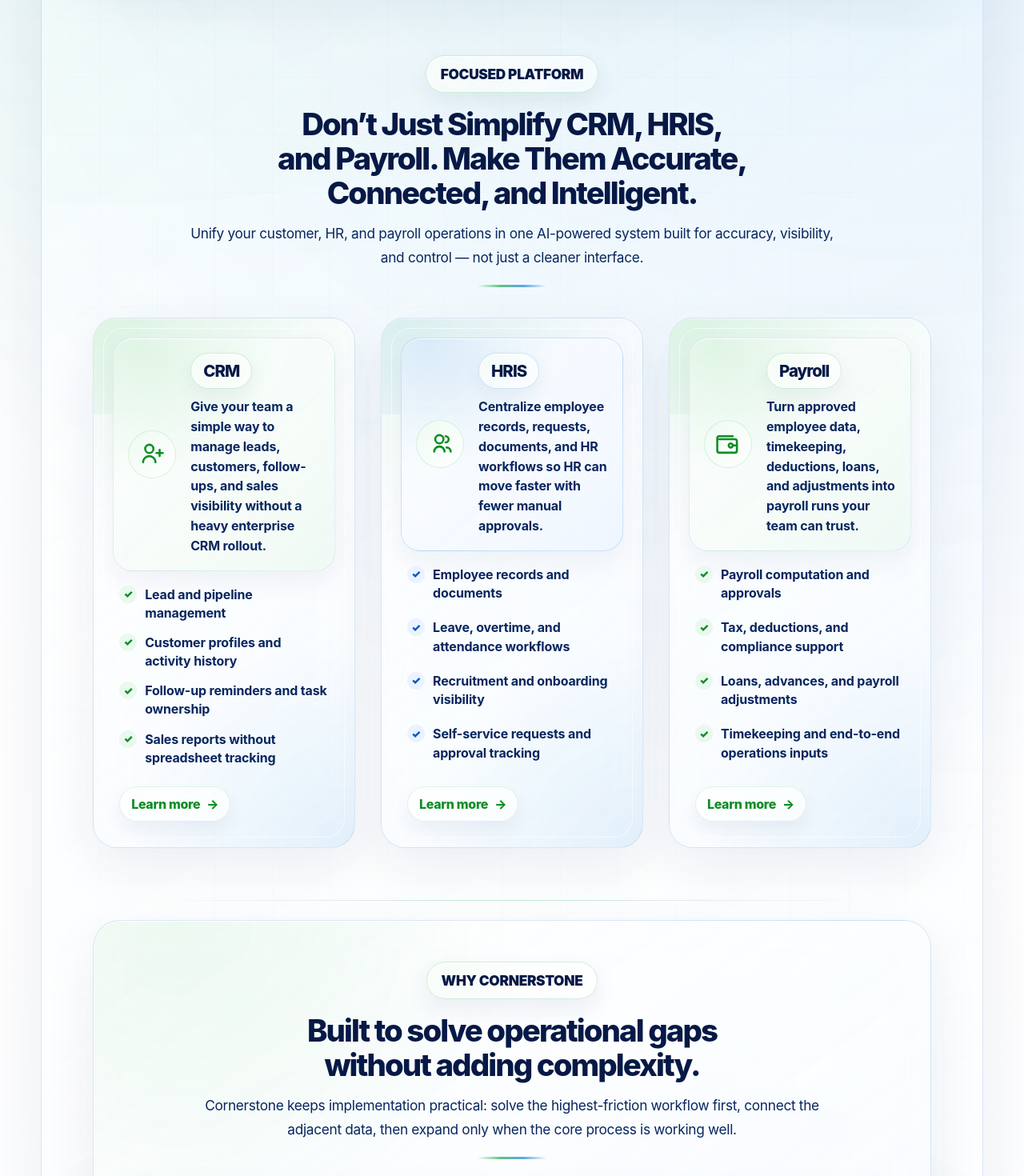
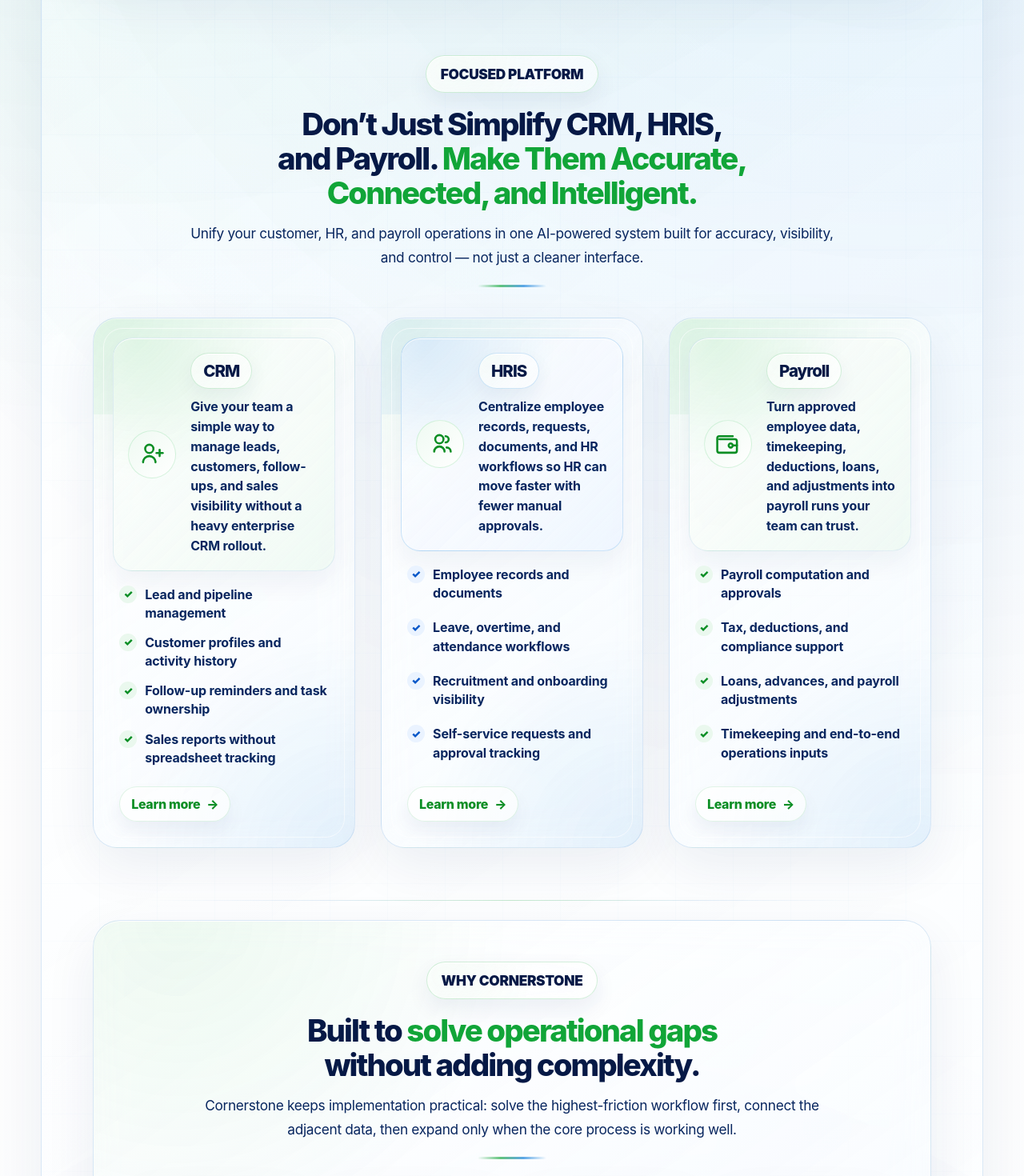
Before and after one commit to codepinasph/cornerstone-website, a React (Vite) app: page / in a window 1280 px wide. Shown: the part 1360-2830 px from the top of the page at 80% size. Built offline with nearby package versions, Linux system fonts and the light colour scheme.

Commit message:
modify taglines

```diff
--- a/src/App.jsx
+++ b/src/App.jsx
@@ -396,7 +396,7 @@
     <section className="section product-section" id="product">
       <div className="section-heading">
         <p className="eyebrow mini-eyebrow">Focused platform</p>
-        <h2>Don’t Just Simplify CRM, HRIS, and Payroll. Make Them Accurate, Connected, and Intelligent.</h2>
+        <h2>Don’t Just Simplify CRM, HRIS, and Payroll. <span>Make Them Accurate, Connected, and Intelligent.</span></h2>
         <p>Unify your customer, HR, and payroll operations in one AI-powered system built for accuracy, visibility, and control — not just a cleaner interface.</p>
       </div>
 
@@ -424,7 +424,7 @@
     <section className="buyer-section" id="outcomes">
       <div className="section-heading">
         <p className="eyebrow mini-eyebrow">Why Cornerstone</p>
-        <h2>Built to solve operational gaps without adding complexity.</h2>
+        <h2>Built to <span>solve operational gaps</span> without adding complexity.</h2>
         <p>Cornerstone keeps implementation practical: solve the highest-friction workflow first, connect the adjacent data, then expand only when the core process is working well.</p>
       </div>
       <div className="insight-grid">
@@ -466,7 +466,7 @@
     <section className="about-section" id="about">
       <div className="about-card">
         <p className="eyebrow mini-eyebrow">About us</p>
-        <h2>We are building focused business software for teams that have outgrown spreadsheets.</h2>
+        <h2><span>We are building focused business software</span> for teams that have outgrown spreadsheets.</h2>
         <p>
           Cornerstone is designed for growing companies that need practical automation, not software that tries to solve everything at once. We focus on CRM, HRIS, and Payroll first because these are the workflows that directly affect revenue, people, and trust.
         </p>
@@ -501,7 +501,7 @@
     <section className="contact-section dark-contact" id="booking">
       <div className="contact-copy">
         <p className="eyebrow mini-eyebrow">Book appointment</p>
-        <h2>Start with the workflow that matters most.</h2>
+        <h2><span>Start with the workflow</span> that matters most.</h2>
         <p>Book one focused conversation. We will help you identify the best starting point across CRM, HRIS, Payroll, Attendance, Recruitment, or End-to-End HRIS and Payroll.</p>
         <div className="booking-highlights">
           <article><Icon name="calendar" /><strong>Focused demo</strong><span>See only the workflows relevant to your business.</span></article>
--- a/src/styles.css
+++ b/src/styles.css
@@ -482,7 +482,12 @@
   letter-spacing: -0.05em;
   margin-bottom: 14px;
 }
-.section-heading h2 span, .compact-heading h2 span { color: var(--green-600); }
+.section-heading h2 span,
+.compact-heading h2 span,
+.about-card h2 span,
+.contact-copy h2 span {
+  color: var(--green-600);
+}
 .section-heading p { color: var(--blue-900); font-size: 1.08rem; line-height: 1.7; margin-bottom: 0; }
 .product-grid { display: grid; grid-template-columns: repeat(3, 1fr); gap: clamp(20px, 3vw, 32px); }
 .product-card {
```
